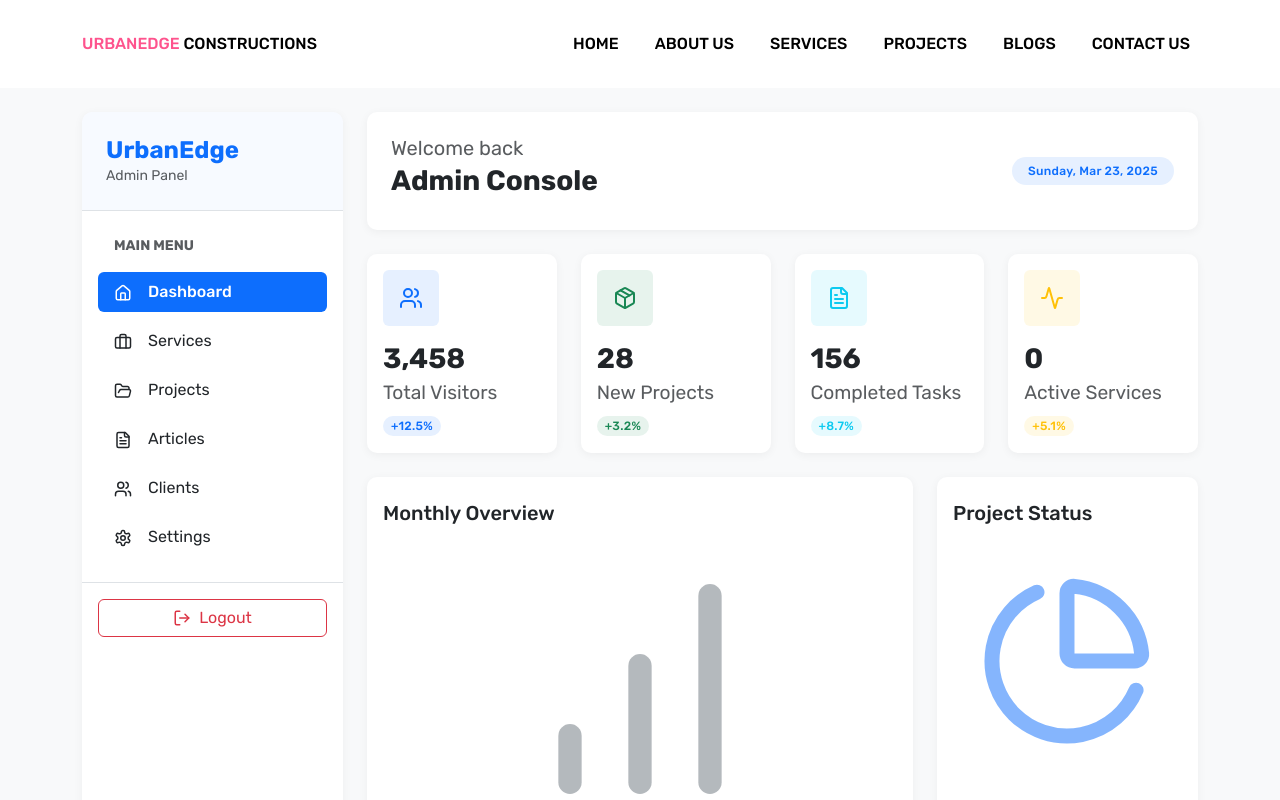
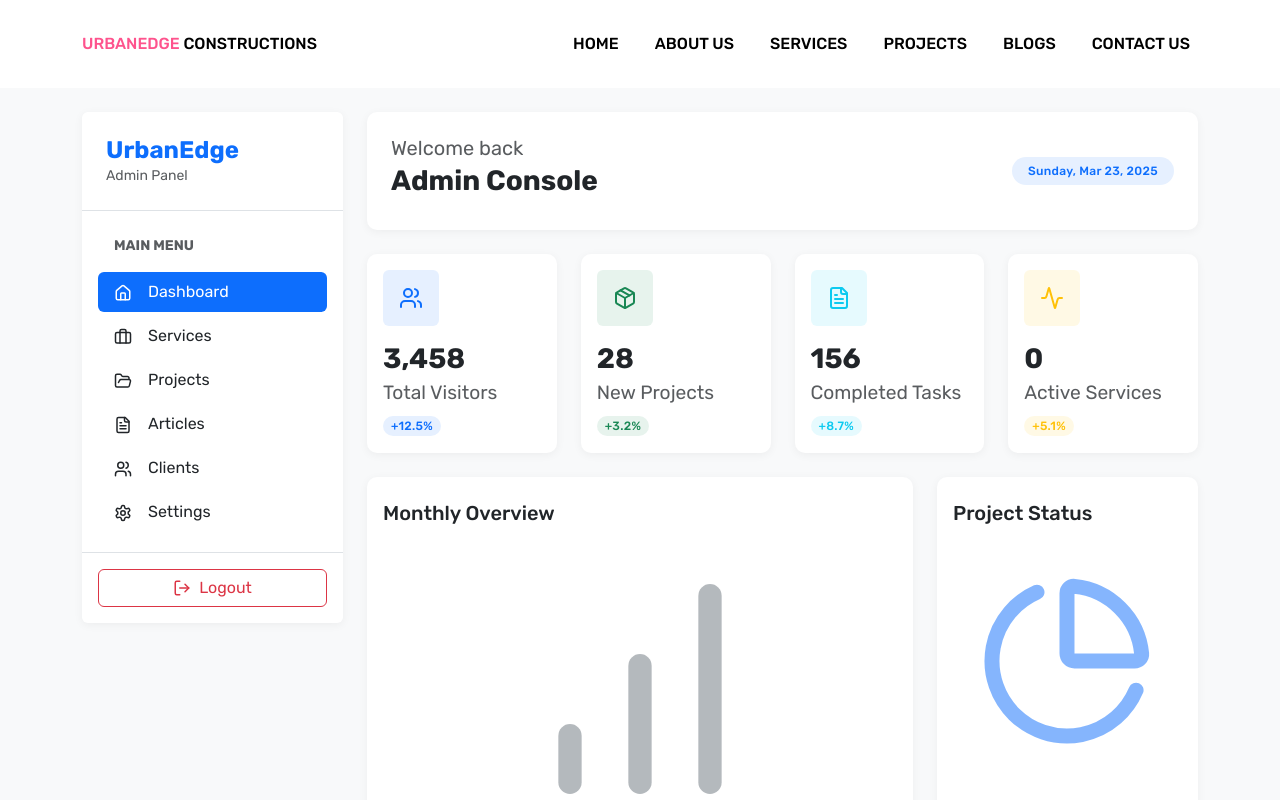
Before and after one commit to abhi051002/construction-website, a React (Vite) app in the folder frontend/: page /admin/dashboard in a window 1280 px wide. Shown: the top 800 px of the page. Built offline with nearby package versions, Linux system fonts and the light colour scheme; no server answers; sample sign-in values are in the browser's storage.

Commit message:
Remove unused sidebar styles from style.scss

```diff
--- a/frontend/src/assets/css/style.scss
+++ b/frontend/src/assets/css/style.scss
@@ -401,41 +401,6 @@ footer {
   }
 }
 
-// Sidebar Styles
-.sidebar {
-  border-radius: 10px;
-  overflow: hidden;
-  position: sticky;
-  top: 20px;
-
-  .brand-header {
-    background-color: rgba(13, 110, 253, 0.03);
-  }
-
-  ul.nav {
-    .nav-link {
-      transition: all 0.2s;
-      border-radius: 8px;
-      margin-bottom: 5px;
-
-      &:hover:not(.active) {
-        background-color: rgba(13, 110, 253, 0.05);
-      }
-
-      &.active {
-        font-weight: 500;
-      }
-    }
-  }
-
-  // Fix for sticky positioning
-  position: sticky;
-  top: 1rem;
-  height: calc(100vh - 2rem);
-  display: flex;
-  flex-direction: column;
-}
-
 // Statistics Cards
 .stat-card {
   border-radius: 10px;
```
